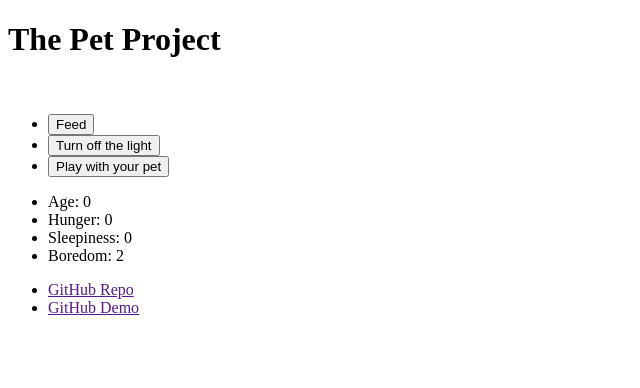
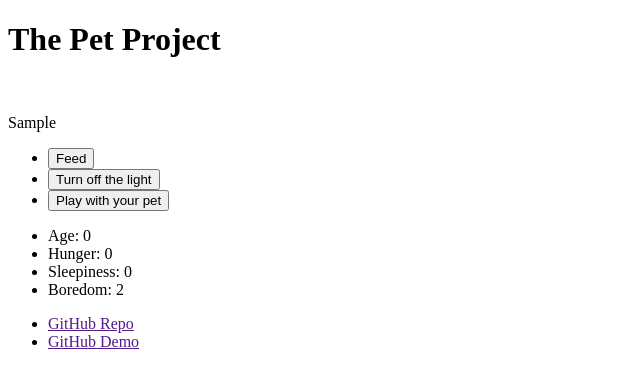
Before and after one commit to erininabox/Project-0-Tamagatchi, a plain HTML site: page index.html in a window 1280 px wide. Both pictures are taken after typing "Sample" into the empty fields and a click on the button "Submit Pet Name". Shown: the whole page, without its empty margins (0-640 px from the left). Drawn offline with Linux system fonts and the light colour scheme.

Commit message:
got name display working

```diff
--- a/index.html
+++ b/index.html
@@ -14,10 +14,10 @@
     </header>
 
     <main>
-        <figure id='pet-pic-area'>
+        <section id='pet-pic-area'>
             <img id='pet-photo'>
-            <figcaption id='pet-name'></figcaption>
-        </figure>
+            <p id='pet-name-display'>Test name</p>
+        </section>
         <section id='name-prompt'>
             <p id='ask-for-name'>What do you want to call your pet?</p>
             <label for='name-field'><input type='text' id='name-field'>Enter name here</label>
--- a/js/app.js
+++ b/js/app.js
@@ -1,8 +1,8 @@
 //////////////////////////////////////////////////////////
 // Global Constants by ID Tag
 const petPicArea = document.getElementById('pet-pic-area');
-const petPhoto = document.getElementById('pet-photo');
-const petName = document.getElementById('pet-name');
+let petPhoto = document.getElementById('pet-photo');
+let petNameDisplay = document.getElementById('pet-name-display');
 
 const namePrompt = document.getElementById('name-prompt');
 const askForName = document.getElementById('ask-for-name');
@@ -38,12 +38,13 @@ const linkGithubRepo = document.getElementById('link-github-repo');
 const linkGithubDemo = document.getElementById('link-github-demo');
 
 let myPet = null;
+let petName = null;
 //////////////////////////////////////////////////////////
 // PET CLASS - first
 
 class Pet {
-    constructor(petName) {
-        this.petName = petName;
+    constructor(nameText) {
+        this.petName = nameText;
         this.age=0;
         this.hunger=0;
         this.sleepy=0;
@@ -103,13 +104,15 @@ class Pet {
 
 function startPet() {
     console.log('start pet');
-    namePrompt.style.display = 'none';
-    myPet = new Pet(nameField.textContent);
+    nameText = getNameText();
+    myPet = new Pet(nameText);
+    petNameDisplay.textContent = nameText;
     myPet.updateAlive();
     myPet.startAge();
     myPet.startHunger();
     myPet.startSleepy();
     myPet.startBored();
+    namePrompt.style.display = 'none';
 };
 
 //////////////////////////////////////////////////////////
@@ -122,7 +125,10 @@ function startPet() {
 // NAME PET - first
 
 // how to handle submit name, update pet object w/ name value
-
+function getNameText() {
+    let nameText = document.getElementById("name-field").value;
+    return nameText;
+};
 
 //////////////////////////////////////////////////////////
 // PET ACTIONS
```
Also changed, not shown: 1 other file.
